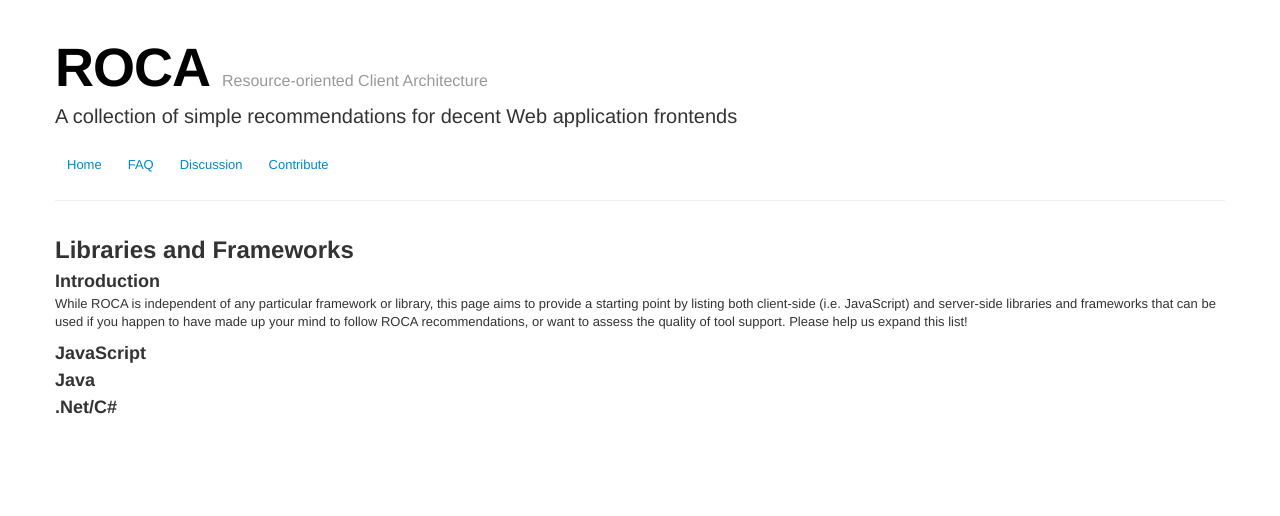
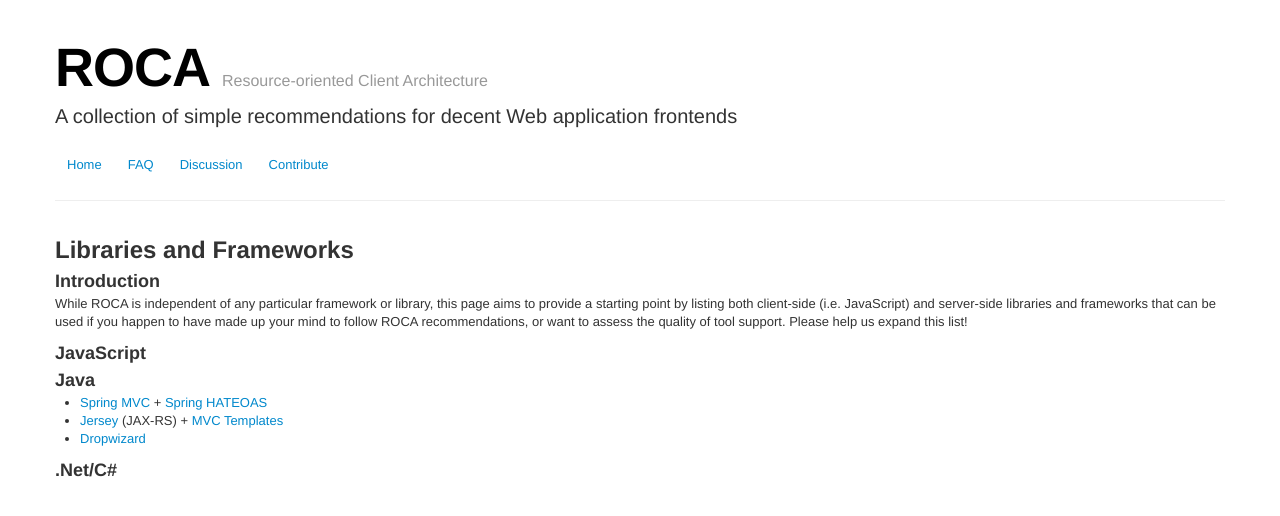
Before and after one commit to innoq/ROCA, a Jekyll site: the page built from tools.md, in a window 1280 px wide. Shown: the top 516 px of the page. Built offline with Jekyll 4.4.1, drawn with Linux system fonts in a browser that asks for light colours.

Commit message:
added Java frameworks

```diff
--- a/tools.md
+++ b/tools.md
@@ -18,5 +18,8 @@
 ### JavaScript
 
 ### Java
+* [Spring MVC](http://www.springsource.org/features/modern-web) + [Spring HATEOAS](https://github.com/SpringSource/spring-hateoas#spring-hateoas)
+* [Jersey](https://jersey.java.net) (JAX-RS) + [MVC Templates](https://jersey.java.net/nonav/documentation/latest/mvc.html)
+* [Dropwizard](http://dropwizard.codahale.com)
 
 ### .Net/C#
```
